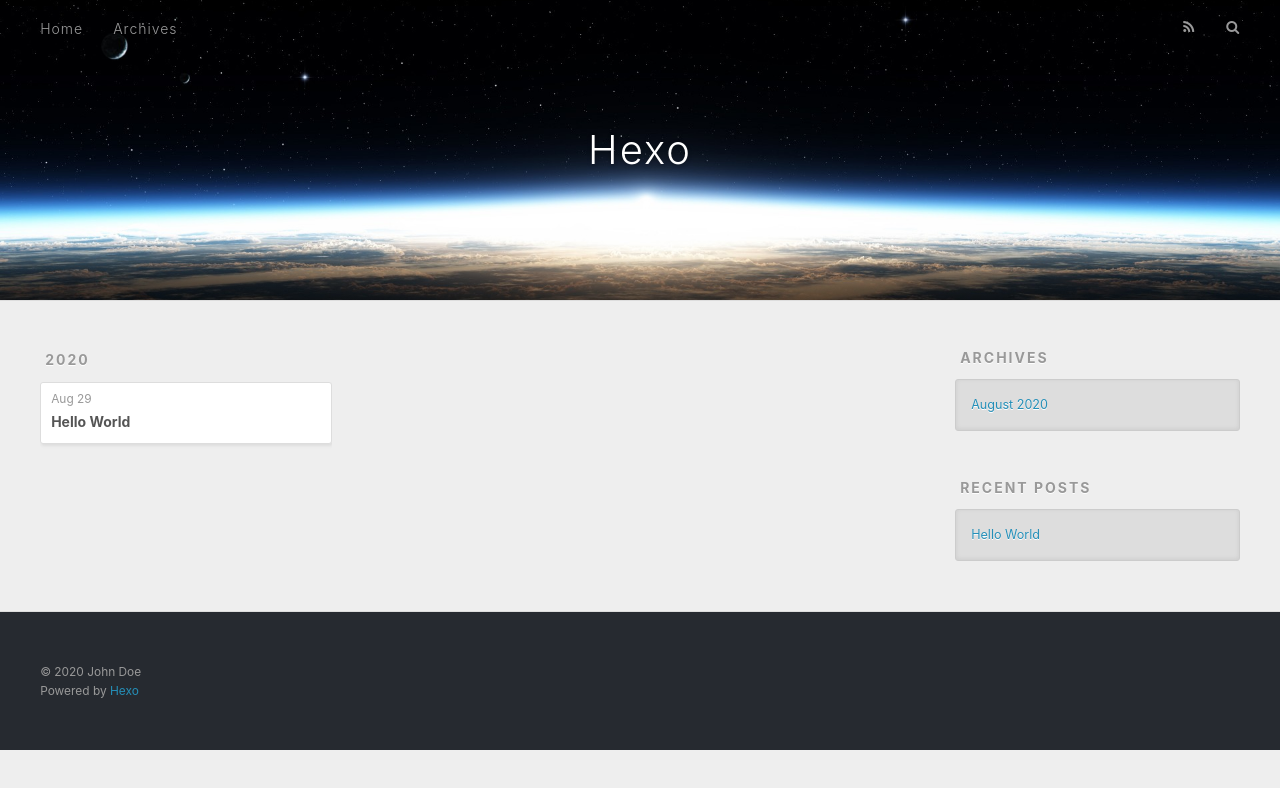
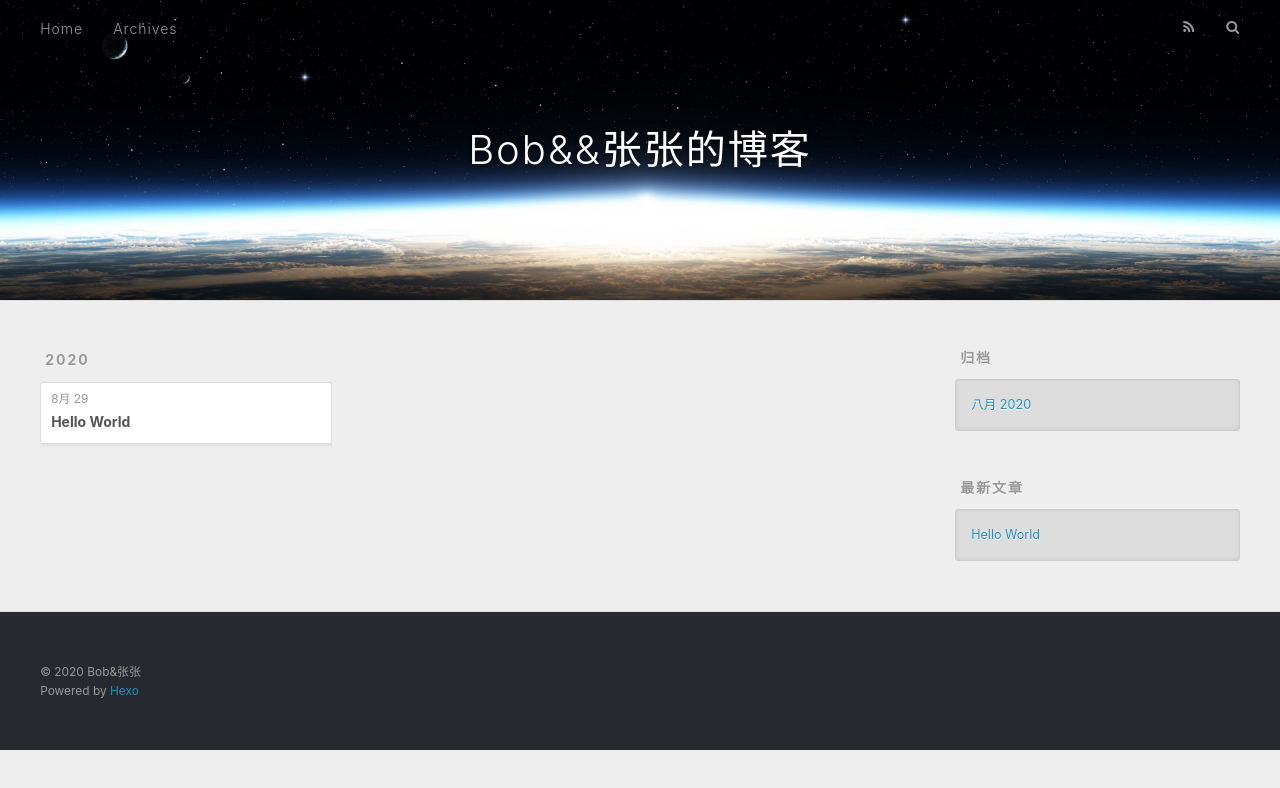
Before and after one commit to Bob0912/Bob-, a plain HTML site: page archives/index.html in a window 1280 px wide. Drawn offline with nearby package versions, Linux system fonts and the light colour scheme; files that its build step writes are made by us from their sources; files whose address does not match are found by name.

Commit message:
Site updated: 2020-08-30 16:13:48

```diff
--- a/archives/index.html
+++ b/archives/index.html
@@ -5,17 +5,19 @@
 
 
 
-  <title>Archives | Hexo</title>
+  <title>归档 | Bob&amp;&amp;张张的博客</title>
   <meta name="viewport" content="width=device-width, initial-scale=1, maximum-scale=1">
-  <meta property="og:type" content="website">
-<meta property="og:title" content="Hexo">
+  <meta name="description" content="为你，千千万万遍。">
+<meta property="og:type" content="website">
+<meta property="og:title" content="Bob&amp;&amp;张张的博客">
 <meta property="og:url" content="http://yoursite.com/archives/index.html">
-<meta property="og:site_name" content="Hexo">
-<meta property="og:locale" content="en_US">
-<meta property="article:author" content="John Doe">
+<meta property="og:site_name" content="Bob&amp;&amp;张张的博客">
+<meta property="og:description" content="为你，千千万万遍。">
+<meta property="og:locale" content="zh_CN">
+<meta property="article:author" content="Bob&amp;张张">
 <meta name="twitter:card" content="summary">
 
-    <link rel="alternate" href="/Bob-zhang-zhang/atom.xml" title="Hexo" type="application/atom+xml">
+    <link rel="alternate" href="/Bob-zhang-zhang/atom.xml" title="Bob&amp;&amp;张张的博客" type="application/atom+xml">
 
 
     <link rel="icon" href="/favicon.png">
@@ -36,7 +38,7 @@
   <div id="header-outer" class="outer">
     <div id="header-title" class="inner">
       <h1 id="logo-wrap">
-        <a href="/Bob-zhang-zhang/" id="logo">Hexo</a>
+        <a href="/Bob-zhang-zhang/" id="logo">Bob&amp;&amp;张张的博客</a>
       </h1>
 
     </div>
@@ -53,7 +55,7 @@
 
           <a id="nav-rss-link" class="nav-icon" href="/Bob-zhang-zhang/atom.xml" title="RSS Feed"></a>
 
-        <a id="nav-search-btn" class="nav-icon" title="Search"></a>
+        <a id="nav-search-btn" class="nav-icon" title="搜索"></a>
       </nav>
       <div id="search-form-wrap">
         <form action="//google.com/search" method="get" accept-charset="UTF-8" class="search-form"><input type="search" name="q" class="search-form-input" placeholder="Search"><button type="submit" class="search-form-submit">&#xF002;</button><input type="hidden" name="sitesearch" value="http://yoursite.com"></form>
@@ -79,7 +81,7 @@
   <div class="archive-article-inner">
     <header class="archive-article-header">
       <a href="/Bob-zhang-zhang/2020/08/29/hello-world/" class="archive-article-date">
-  <time datetime="2020-08-29T07:51:40.944Z" itemprop="datePublished">Aug 29</time>
+  <time datetime="2020-08-29T07:51:40.944Z" itemprop="datePublished">8月 29</time>
 </a>
 
 
@@ -111,9 +113,9 @@
 
 
   <div class="widget-wrap">
-    <h3 class="widget-title">Archives</h3>
+    <h3 class="widget-title">归档</h3>
     <div class="widget">
-      <ul class="archive-list"><li class="archive-list-item"><a class="archive-list-link" href="/Bob-zhang-zhang/archives/2020/08/">August 2020</a></li></ul>
+      <ul class="archive-list"><li class="archive-list-item"><a class="archive-list-link" href="/Bob-zhang-zhang/archives/2020/08/">八月 2020</a></li></ul>
     </div>
   </div>
 
@@ -121,7 +123,7 @@
 
 
   <div class="widget-wrap">
-    <h3 class="widget-title">Recent Posts</h3>
+    <h3 class="widget-title">最新文章</h3>
     <div class="widget">
       <ul>
 
@@ -141,7 +143,7 @@
 
   <div class="outer">
     <div id="footer-info" class="inner">
-      &copy; 2020 John Doe<br>
+      &copy; 2020 Bob&amp;张张<br>
       Powered by <a href="http://hexo.io/" target="_blank">Hexo</a>
     </div>
   </div>
```
Also changed, not shown: 2020/08/29/hello-world/index.html (+12 -12 lines), archives/2020/08/index.html (+16 -14 lines), archives/2020/index.html (+16 -14 lines), index.html (+16 -14 lines).
